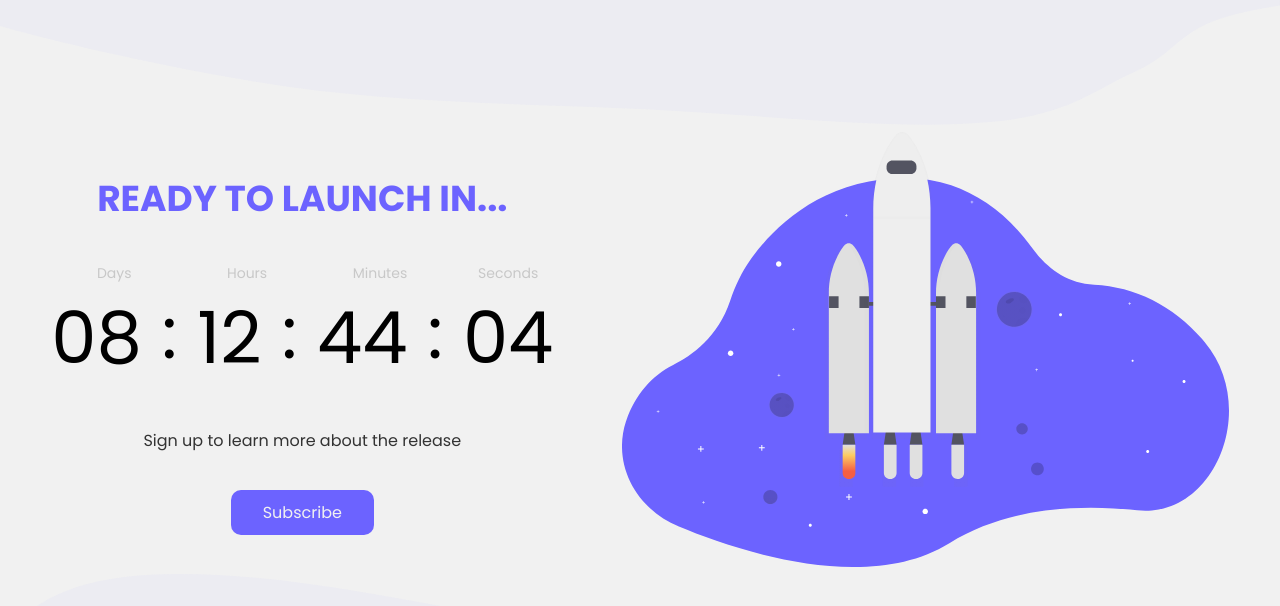
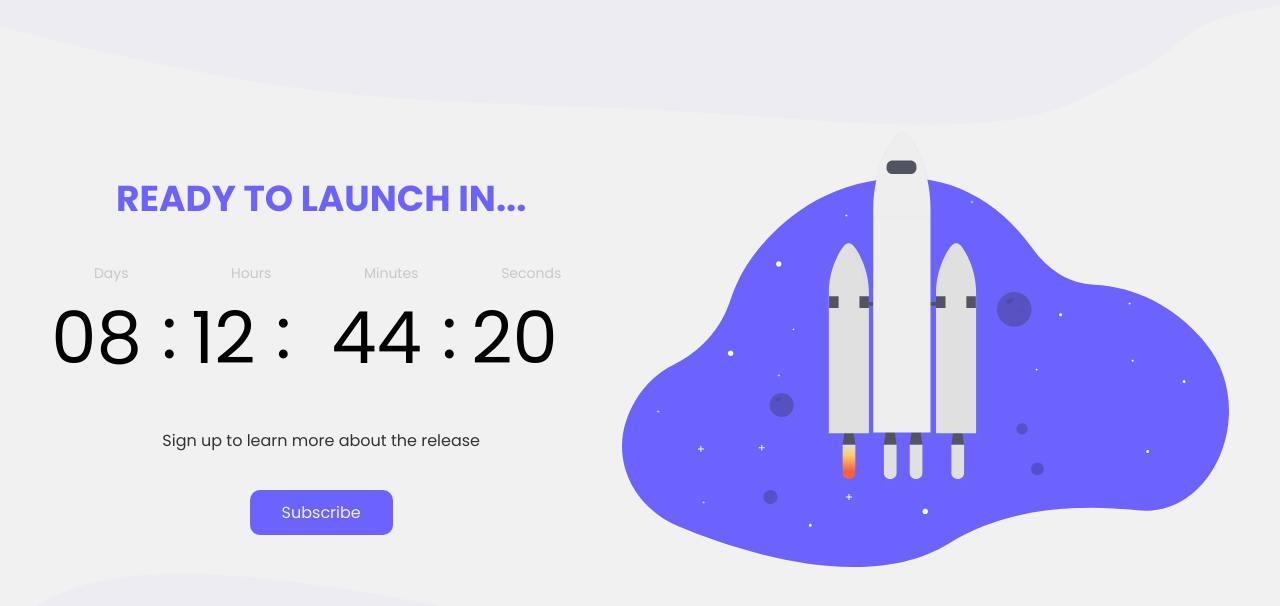
Before and after one commit to patricks-js/countdown, a plain HTML site: page index.html in a window 1280 px wide. Drawn offline with Linux system fonts and the light colour scheme.

Commit message:
finish project

```diff
--- a/index.html
+++ b/index.html
@@ -37,19 +37,19 @@
           <div class="count">
             <div class="container_days">
               <span class="label">Days</span>
-              <span class="count_value" id="days">08</span>
+              <span class="count_value" id="days"></span>
             </div>
             <div class="container_hours">
               <span class="label">Hours</span>
-              <span class="count_value" id="hours">12</span>
+              <span class="count_value" id="hours"></span>
             </div>
             <div class="container_minutes">
               <span class="label">Minutes</span>
-              <span class="count_value" id="minutes">44</span>
+              <span class="count_value" id="minutes"></span>
             </div>
             <div class="container_seconds">
               <span class="label">Seconds</span>
-              <span class="count_value" id="seconds">04</span>
+              <span class="count_value" id="seconds"></span>
             </div>
           </div>
           <p>Sign up to learn more about the release</p>
--- a/main.js
+++ b/main.js
@@ -0,0 +1,51 @@
+const $days = document.querySelector("#days");
+const $hours = document.querySelector("#hours");
+const $minutes = document.querySelector("#minutes");
+const $seconds = document.querySelector("#seconds");
+
+(() => {
+  $days.innerHTML = `08`;
+  $hours.innerHTML = `12`;
+  $minutes.innerHTML = `44`;
+  $seconds.innerHTML = `25`;
+  countdown(
+    Number($days.innerHTML),
+    Number($hours.innerHTML),
+    Number($minutes.innerHTML),
+    Number($seconds.innerHTML)
+  );
+})();
+
+function countdown(days, hours, minutes, seconds) {
+  setInterval(() => {
+    seconds--;
+    seconds >= 10
+      ? ($seconds.innerHTML = `${seconds}`)
+      : ($seconds.innerHTML = `0${seconds}`);
+    minutes >= 10
+      ? ($minutes.innerHTML = `${minutes}`)
+      : ($minutes.innerHTML = `0${minutes}`);
+    hours >= 10
+      ? ($hours.innerHTML = `${hours}`)
+      : ($hours.innerHTML = `0${hours}`);
+    days >= 10 ? ($days.innerHTML = `${days}`) : ($days.innerHTML = `0${days}`);
+    if (seconds === -1) {
+      seconds = 59;
+      $seconds.innerHTML = `${seconds}`;
+      minutes--;
+      $minutes.innerHTML = `${minutes}`;
+    }
+    if (minutes === -1) {
+      minutes = 59;
+      $minutes.innerHTML = `${minutes}`;
+      hours--;
+      $hours.innerHTML = `${hours}`;
+    }
+    if (hours === -1) {
+      hours = 59;
+      $hours.innerHTML = `${hours}`;
+      days--;
+      $days.innerHTML = `${days}`;
+    }
+  }, 1000);
+}
--- a/style.css
+++ b/style.css
@@ -97,6 +97,7 @@ img {
   font-size: 7.2rem;
   display: flex;
   align-items: center;
+  width: 12rem;
 }
 
 .count_value:not(#seconds)::after {
```
